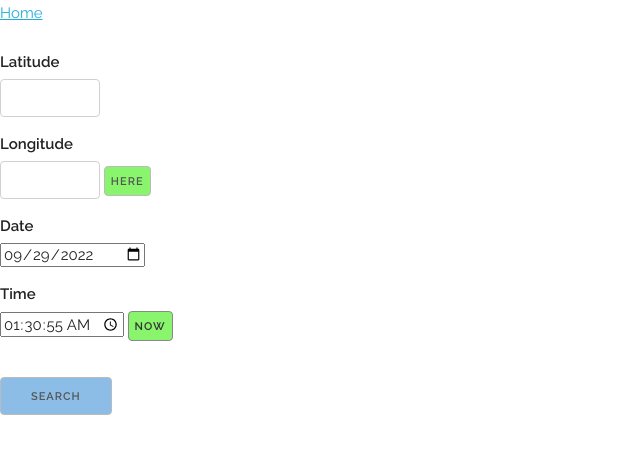
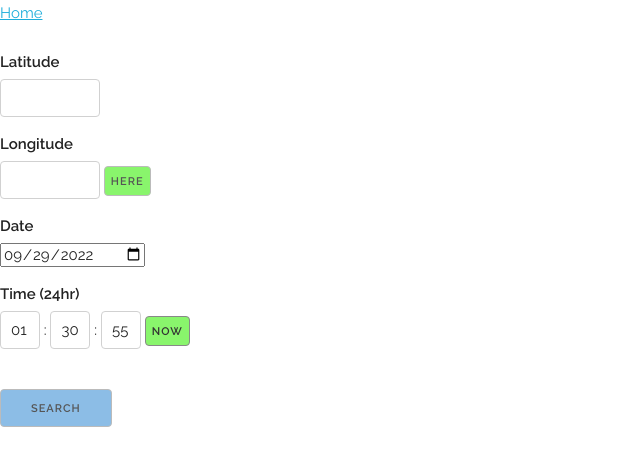
Before and after one commit to pdav5883/sat-finder, a plain HTML site: page visible.html in a window 1280 px wide. Both pictures are taken after a click on the button "NOW". Shown: the part 72-538 px from the top of the page, without its empty margins (0-640 px from the left). Drawn offline with nearby package versions, Linux system fonts and the light colour scheme.

Commit message:
Fix issue with time submission on ios by replacing time input, changing time parse format

```diff
--- a/scripts/visible.js
+++ b/scripts/visible.js
@@ -6,7 +6,7 @@ function queryVisible() {
   var lat = document.getElementById("lat").value
   var lon = document.getElementById("lon").value
   var dateStr = document.getElementById("date").value
-  var timeStr = document.getElementById("time").value
+  var timeStr = document.getElementById("hour").value + ":" + document.getElementById("minute").value + ":" + document.getElementById("second").value
 
   if (lat == "" || lon == "" || dateStr == "" || timeStr == "") {
     statusText.innerHTML = "Error: fill in all fields"
@@ -110,7 +110,7 @@ function populateTable(vizData) {
 
 
 function parseDatetimeUTC(dateStr, timeStr) {
-  var dateObj = new Date(Date.parse(dateStr + " " + timeStr))
+  var dateObj = new Date(Date.parse(dateStr + "T" + timeStr))
 
   var utcStr = dateObj.getUTCFullYear()
   utcStr += "-" + (dateObj.getUTCMonth() + 1)
@@ -125,7 +125,9 @@ function parseDatetimeUTC(dateStr, timeStr) {
 
 function timeNow() {
   var dateField = document.getElementById("date")
-  var timeField = document.getElementById("time")
+  var hourField = document.getElementById("hour")
+  var minuteField = document.getElementById("minute")
+  var secondField = document.getElementById("second")
 
   var now = new Date()
 
@@ -133,12 +135,14 @@ function timeNow() {
   dateValue += "-" + (now.getMonth() + 1).toString().padStart(2, "0")
   dateValue += "-" + now.getDate().toString().padStart(2, "0")
 
-  var timeValue = now.getHours().toString().padStart(2, "0")
-  timeValue += ":" + now.getMinutes().toString().padStart(2, "0")
-  timeValue += ":" + now.getSeconds().toString().padStart(2, "0")
+  var hourValue = now.getHours().toString().padStart(2, "0")
+  var minuteValue = now.getMinutes().toString().padStart(2, "0")
+  var secondValue = now.getSeconds().toString().padStart(2, "0")
 
   dateField.value = dateValue
-  timeField.value = timeValue
+  hourField.value = hourValue
+  minuteField.value = minuteValue
+  secondField.value = secondValue
 }
 
 
--- a/styles/custom.css
+++ b/styles/custom.css
@@ -1,5 +1,9 @@
 .latlon {
   width: 100px
+}
+
+.time {
+  width: 40px
 }
 
 .viztable td, th {
--- a/visible.html
+++ b/visible.html
@@ -39,8 +39,12 @@
     <label for="date">Date</label>
     <input type="date" name="date" id="date">
 
-    <label for="time">Time</label>
-    <input type="time" name="time" id="time" step=1>
+    <label for="hour">Time (24hr)</label>
+    <input type="text" name="hour" id="hour" placeholder="h" class="time">
+    :
+    <input type="text" id="minute" placeholder="m" class="time">
+    :
+    <input type="text" id="second" placeholder="s" class="time">
 
     <button type="button" id="nowbutton" class="smallbutton" onclick="timeNow()">Now</button>
   </form>
```
